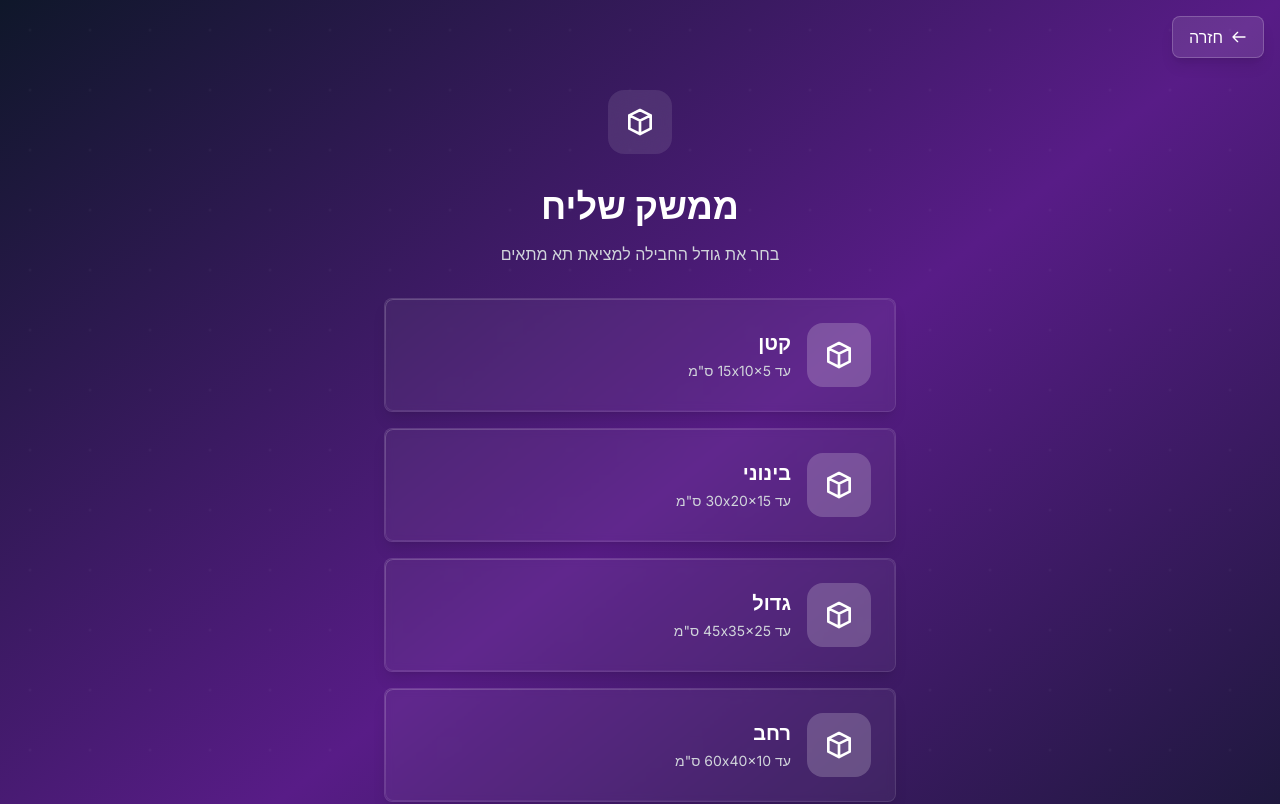
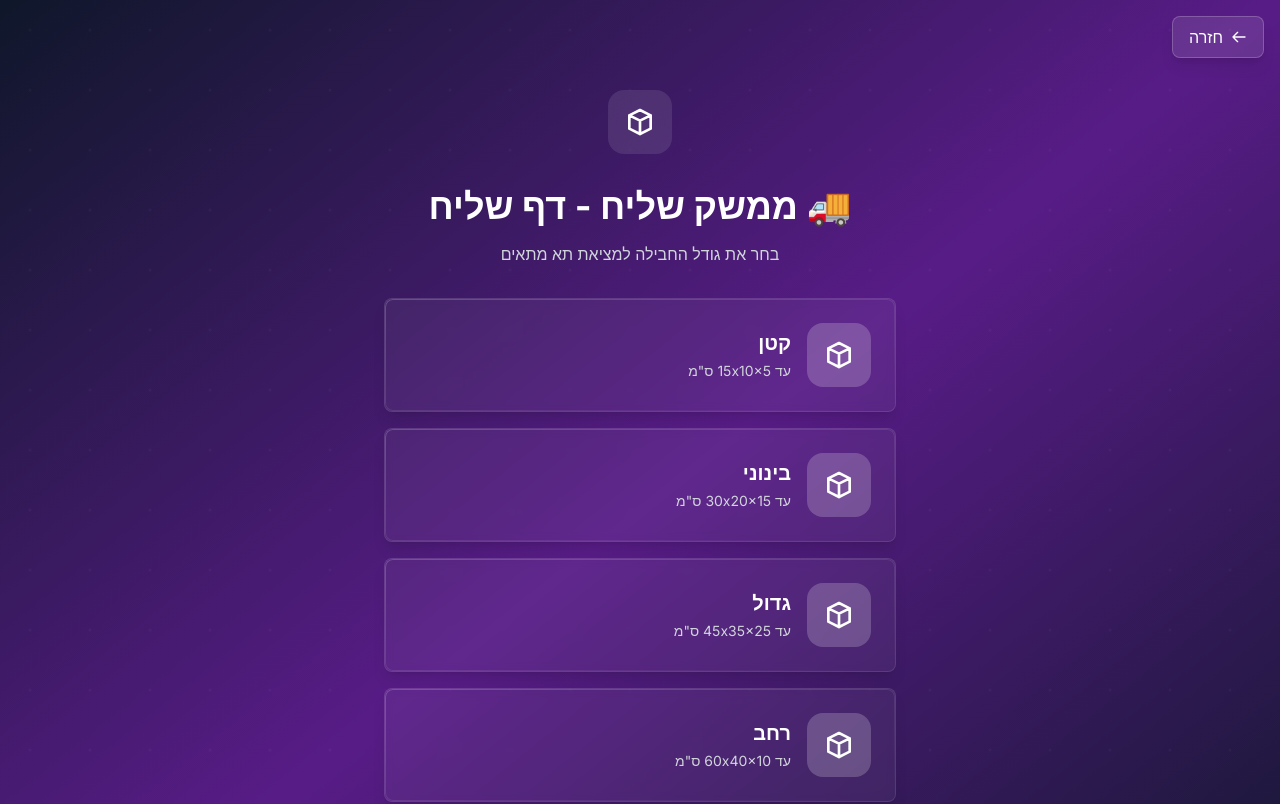
Before and after one commit to Drrein86/lockerweb, a Next.js app: page /courier in a window 1280 px wide. Shown: the top 804 px of the page. Built offline with nearby package versions, Linux system fonts and the light colour scheme.

Commit message:
תיקון בעיית ניתוב ב-Vercel - שינוי ל-a tag וכותרות ברורות

```diff
--- a/src/app/admin/lockers/page.tsx
+++ b/src/app/admin/lockers/page.tsx
@@ -375,6 +375,11 @@ export default function AdminLockersPage() {
   return (
     <div className="min-h-screen bg-gradient-to-br from-slate-900 via-purple-900 to-slate-900 text-white" dir="rtl">
       <div className="container mx-auto px-4 py-8">
+        {/* כותרת ברורה */}
+        <div className="text-center mb-8">
+          <h1 className="text-4xl font-bold text-white mb-2">🔧 ניהול לוקרים - דף אדמין</h1>
+          <p className="text-white/70">ממשק ניהול לוקרים ותאים</p>
+        </div>
         {/* חלון סטטוס WebSocket מוצג תמיד */}
         <div className="mb-4 p-3 rounded-lg border border-gray-300 bg-white flex items-center gap-4 shadow-sm">
           <div className={`w-3 h-3 rounded-full ${wsStatusColor}`}></div>
--- a/src/app/courier/page.tsx
+++ b/src/app/courier/page.tsx
@@ -92,7 +92,7 @@ export default function CourierPage() {
                   <path strokeLinecap="round" strokeLinejoin="round" strokeWidth={2} d="M20 7l-8-4-8 4m16 0l-8 4m8-4v10l-8 4m0-10L4 7m8 4v10M4 7v10l8 4" />
                 </svg>
               </div>
-              <h1 className="heading-primary">ממשק שליח</h1>
+              <h1 className="heading-primary">🚚 ממשק שליח - דף שליח</h1>
               <p className="text-gray-300">בחר את גודל החבילה למציאת תא מתאים</p>
             </div>
 
--- a/src/app/page.tsx
+++ b/src/app/page.tsx
@@ -80,7 +80,7 @@ export default function HomePage() {
                 <Link href="/admin/websocket" className="block text-white hover:text-purple-400 transition-colors">
                   • ניהול WebSocket
                 </Link>
-                <Link
+                <a
                   href="/admin/lockers"
                   className="block text-white hover:text-purple-400 transition-colors"
                   onClick={(e) => {
@@ -90,7 +90,7 @@ export default function HomePage() {
                   }}
                 >
                   • ניהול לוקרים
-                </Link>
+                </a>
                 <Link href="/admin/packages" className="block text-white hover:text-purple-400 transition-colors">
                   • ניהול חבילות
                 </Link>
```
